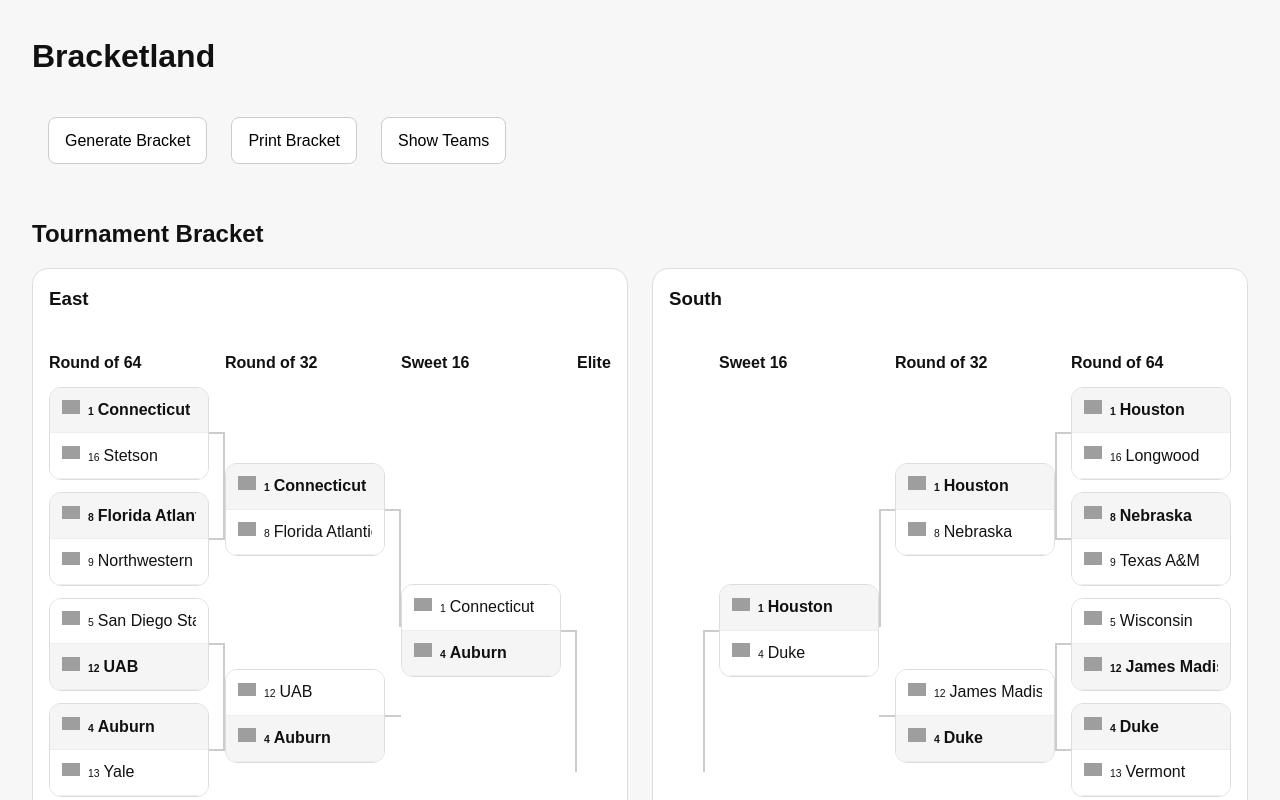
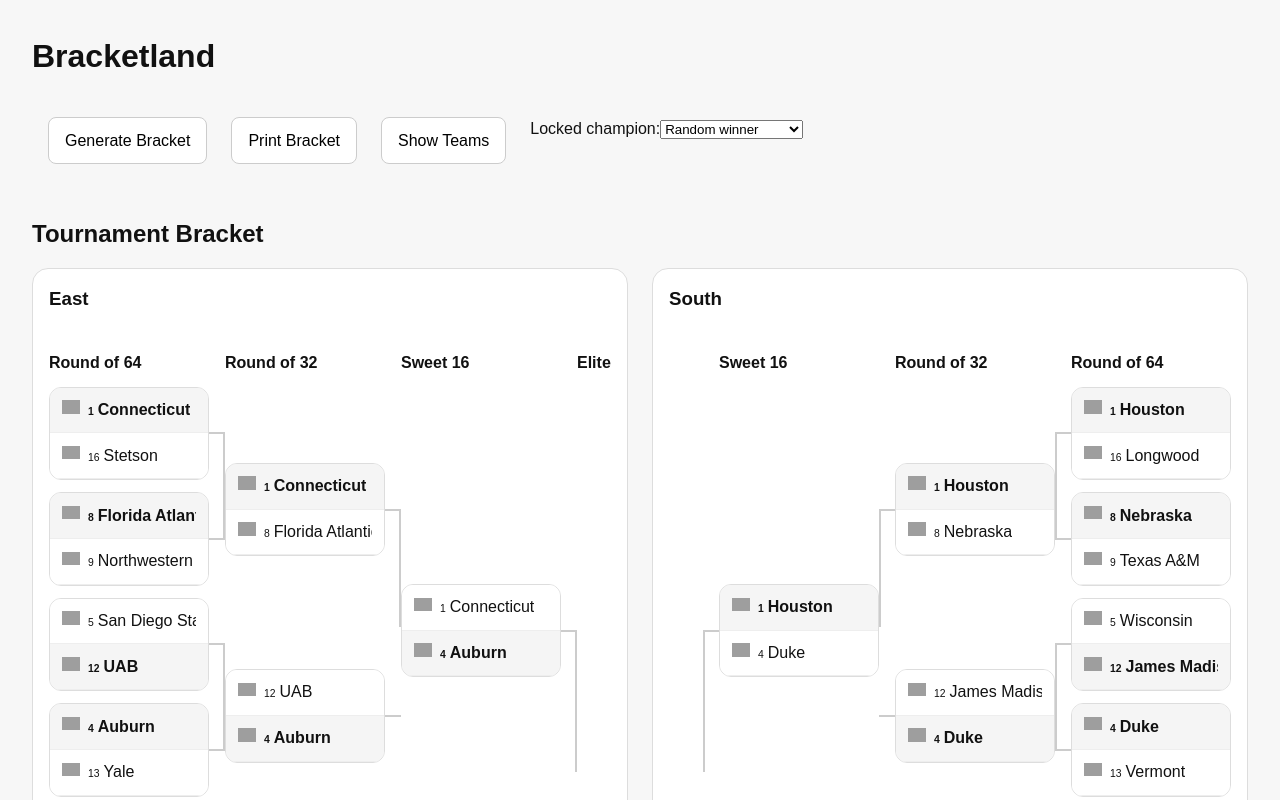
Before and after one commit to amdd-tim/bracketland-react, a React (Vite) app: page / in a window 1280 px wide. Shown: the top 800 px of the page. Built offline with nearby package versions, Linux system fonts and the light colour scheme; grey boxes are pictures that could not be loaded.

Commit message:
adds winner select

```diff
--- a/src/App.tsx
+++ b/src/App.tsx
@@ -10,12 +10,12 @@
   const [teams, setTeams] = useState<Team[]>([]);
   const [tournamentRounds, setTournamentRounds] = useState<TournamentRound[]>([]);
   const [showTeams, setShowTeams] = useState(false);
+  const [lockedChampionId, setLockedChampionId] = useState('');
 
   useEffect(() => {
     async function loadData() {
       const response = await fetch('/data/mm-data-2024.csv');
       const text = await response.text();
-
       const rows = parseCsv(text);
       const loadedTeams = rowsToTeams(rows);
       const matchups = generateRoundOneMatchups(loadedTeams);
@@ -30,7 +30,10 @@
 
   function generateBracket() {
     const matchups = generateRoundOneMatchups(teams);
-    const tournament = simulateTournament(matchups);
+    const tournament = simulateTournament(
+      matchups,
+      lockedChampionId || undefined
+    );
     setTournamentRounds(tournament);
   }
 
@@ -48,6 +51,25 @@
         <button onClick={() => setShowTeams(!showTeams)}>
           {showTeams ? 'Hide Teams' : 'Show Teams'}
         </button>
+
+        <div className="champion-picker">
+          <label htmlFor="champion-select">Locked champion:</label>
+          <select
+            id="champion-select"
+            value={lockedChampionId}
+            onChange={(event) => setLockedChampionId(event.target.value)}
+          >
+            <option value="">Random winner</option>
+            {teams
+              .slice()
+              .sort((a, b) => a.name.localeCompare(b.name))
+              .map((team) => (
+                <option key={team.id} value={team.id}>
+                  {team.name}
+                </option>
+              ))}
+          </select>
+        </div>
       </div>
 
       <BracketView tournamentRounds={tournamentRounds} teams={teams} />
@@ -55,7 +77,6 @@
       {showTeams && (
         <>
           <h2>All Teams</h2>
-
           {teams.map((team) => (
             <TeamCard key={team.id} team={team} />
           ))}
--- a/src/lib/simulation.ts
+++ b/src/lib/simulation.ts
@@ -3,7 +3,6 @@
 function winProbability(teamA: Team, teamB: Team): number {
   const ratingDiff = teamA.rating - teamB.rating;
   const exponent = -((ratingDiff * 30.464) / 400);
-
   return 1 / (1 + Math.pow(10, exponent));
 }
 
@@ -60,12 +59,37 @@
   winners: Team[];
 };
 
-export function simulateTournament(initialMatchups: Matchup[]): TournamentRound[] {
+function getForcedWinner(
+  matchup: Matchup,
+  lockedChampionId?: string
+): Team | null {
+  if (!lockedChampionId) {
+    return null;
+  }
+
+  if (matchup.teamA.id === lockedChampionId) {
+    return matchup.teamA;
+  }
+
+  if (matchup.teamB.id === lockedChampionId) {
+    return matchup.teamB;
+  }
+
+  return null;
+}
+
+export function simulateTournament(
+  initialMatchups: Matchup[],
+  lockedChampionId?: string
+): TournamentRound[] {
   const rounds: TournamentRound[] = [];
   let currentMatchups = initialMatchups;
 
   while (currentMatchups.length > 0) {
-    const winners = currentMatchups.map((matchup) => getMatchupWinner(matchup));
+    const winners = currentMatchups.map((matchup) => {
+      const forcedWinner = getForcedWinner(matchup, lockedChampionId);
+      return forcedWinner ?? getMatchupWinner(matchup);
+    });
 
     rounds.push({
       name: getRoundName(currentMatchups.length),
```
